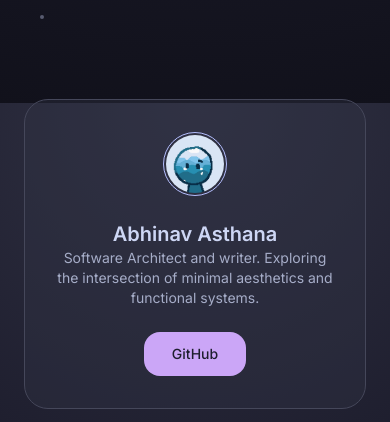
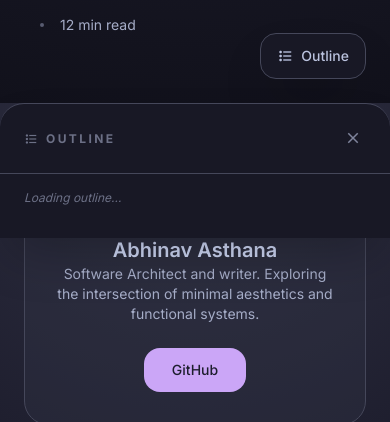
Before and after one commit to abhicodes07/personal-blog-site, a Django app: template blog/templates/blog/post_detail.html in a window 390 px wide. Shown: the part 741-1163 px from the top of the page. Run offline with Django 5.2, Linux system fonts and the light colour scheme; the template is opened without the code that fills it, so the values that code supplies are empty; some libraries are stand-ins or nearby versions.

Commit message:
feat: :sparkles: add table of content outlines

```diff
--- a/blog/templates/blog/post_detail.html
+++ b/blog/templates/blog/post_detail.html
@@ -15,6 +15,74 @@
   All Writing
 </a>
 
+<!-- Reading progress bar -->
+<div id="toc-progress"></div>
+
+<!-- TOC toggle button — visible on mobile / small screens -->
+<button id="toc-toggle" title="Table of Contents" class="xl:hidden fixed bottom-6 right-6 z-50 flex items-center gap-2 px-4 py-2.5
+         bg-ctp-mantle border border-ctp-surface1 rounded-2xl shadow-2xl
+         text-ctp-subtext1 hover:text-ctp-lavender hover:border-ctp-lavender
+         transition-all text-sm font-medium select-none">
+  <span class="material-symbols-outlined text-base toc-toggle-icon">format_list_bulleted</span>
+  <span class="toc-toggle-label">Outline</span>
+</button>
+
+<!-- TOC root -->
+<div id="toc-root">
+
+  <!-- Mobile backdrop -->
+  <div id="toc-backdrop"
+    class="xl:hidden fixed inset-0 z-40 bg-ctp-crust/70 backdrop-blur-sm opacity-0 pointer-events-none transition-opacity duration-300">
+  </div>
+
+  <!-- TOC panel -->
+  <aside id="toc-panel" class="
+      fixed z-50 xl:z-auto
+      bottom-0 left-0 right-0
+      xl:bottom-auto xl:left-auto xl:right-auto
+
+      bg-ctp-mantle xl:bg-transparent
+      border-t border-ctp-surface1 xl:border-none
+      rounded-t-3xl xl:rounded-none
+      shadow-2xl xl:shadow-none
+
+      translate-y-full xl:translate-y-0
+      transition-transform duration-300 ease-[cubic-bezier(.4,0,.2,1)]
+      xl:transition-none
+
+      max-h-[70vh] xl:max-h-[calc(100vh-8rem)]
+      flex flex-col
+      overflow-hidden
+    ">
+
+    <!-- Panel header (mobile only) -->
+    <div class="xl:hidden flex items-center justify-between px-6 py-4 border-b border-ctp-surface1 shrink-0">
+      <span class="text-xs font-bold uppercase tracking-[0.2em] text-ctp-overlay0 flex items-center gap-2">
+        <span class="material-symbols-outlined text-sm">format_list_bulleted</span>
+        Outline
+      </span>
+      <button id="toc-close" class="text-ctp-overlay1 hover:text-ctp-lavender transition-colors p-1">
+        <span class="material-symbols-outlined text-lg">close</span>
+      </button>
+    </div>
+
+    <!-- Desktop label -->
+    <div
+      class="hidden xl:flex items-center gap-2 mb-4 text-[10px] font-bold uppercase tracking-[0.22em] text-ctp-overlay0">
+      <span class="material-symbols-outlined" style="font-size:13px">format_list_bulleted</span>
+      On this page
+    </div>
+
+    <!-- TOC list (populated by toc.js) -->
+    <nav id="toc-nav" class="overflow-y-auto px-6 xl:px-0 py-4 xl:py-0 flex-1 overscroll-contain">
+      <p class="text-ctp-overlay0 text-xs italic">Loading outline…</p>
+    </nav>
+
+    <!-- Bottom padding for mobile -->
+    <div class="xl:hidden h-4 shrink-0"></div>
+  </aside>
+</div>
+
 <article class="flex-grow post-content">
   <!-- Post header -->
   <header class="mb-12">
@@ -30,18 +98,18 @@
     <div class="mt-4 flex items-center gap-4 text-ctp-subtext0 text-sm">
       <span>{{ post.published_date|date:"F j, Y" }}</span>
       <span class="w-1 h-1 rounded-full bg-ctp-surface2"></span>
-      <span>{{ post.reading_time }}</span>
+      <span>12 min read</span>
     </div>
   </header>
 
-  <!-- Markdown content rendered here (with |markdown filter) -->
-  <div class="prose prose-invert max-w-none text-ctp-subtext1 text-[17px] leading-relaxed">
+  <!-- Markdown content -->
+  <div id="post-body" class="prose prose-invert max-w-none text-ctp-subtext1 text-[17px] leading-relaxed">
     {{ post.content|markdown }}
   </div>
 
   <!-- Author Card -->
   <div
-    class="my-20 p-8 rounded-3xl bg-ctp-surface0/40 border border-ctp-surface1 hover:border-ctp-lavender transition-all flex flex-col md:flex-row items-center gap-6">
+    class="mt-20 p-8 rounded-3xl bg-ctp-surface0/40 border border-ctp-surface1 hover:border-ctp-lavender transition-all flex flex-col md:flex-row items-center gap-6">
     <div class="w-16 h-16 rounded-full border border-ctp-lavender p-0.5 shrink-0">
       <img src="{% static 'assets/Silly.jpg' %}" alt="pfp" class="w-full h-full object-cover rounded-full">
     </div>
```
